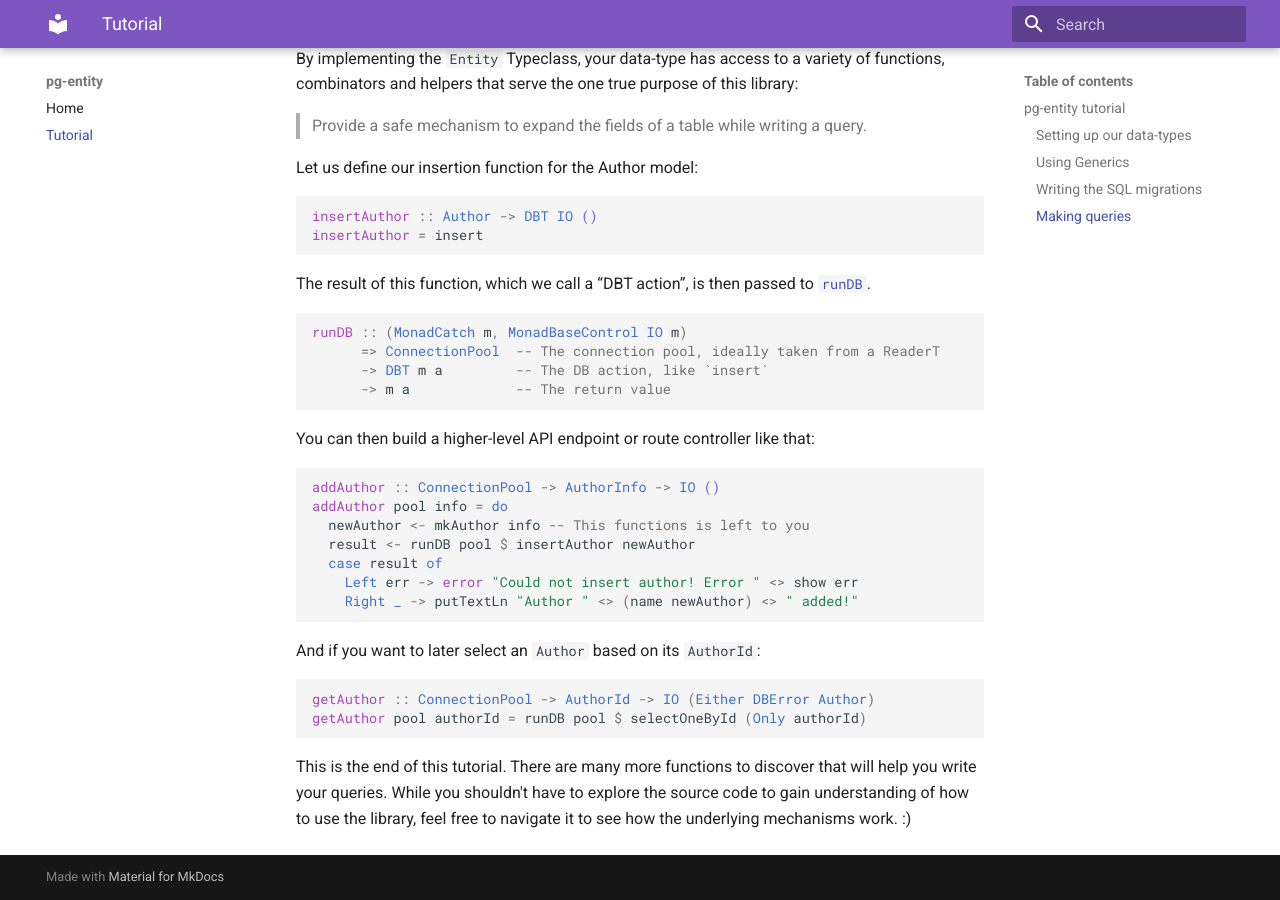
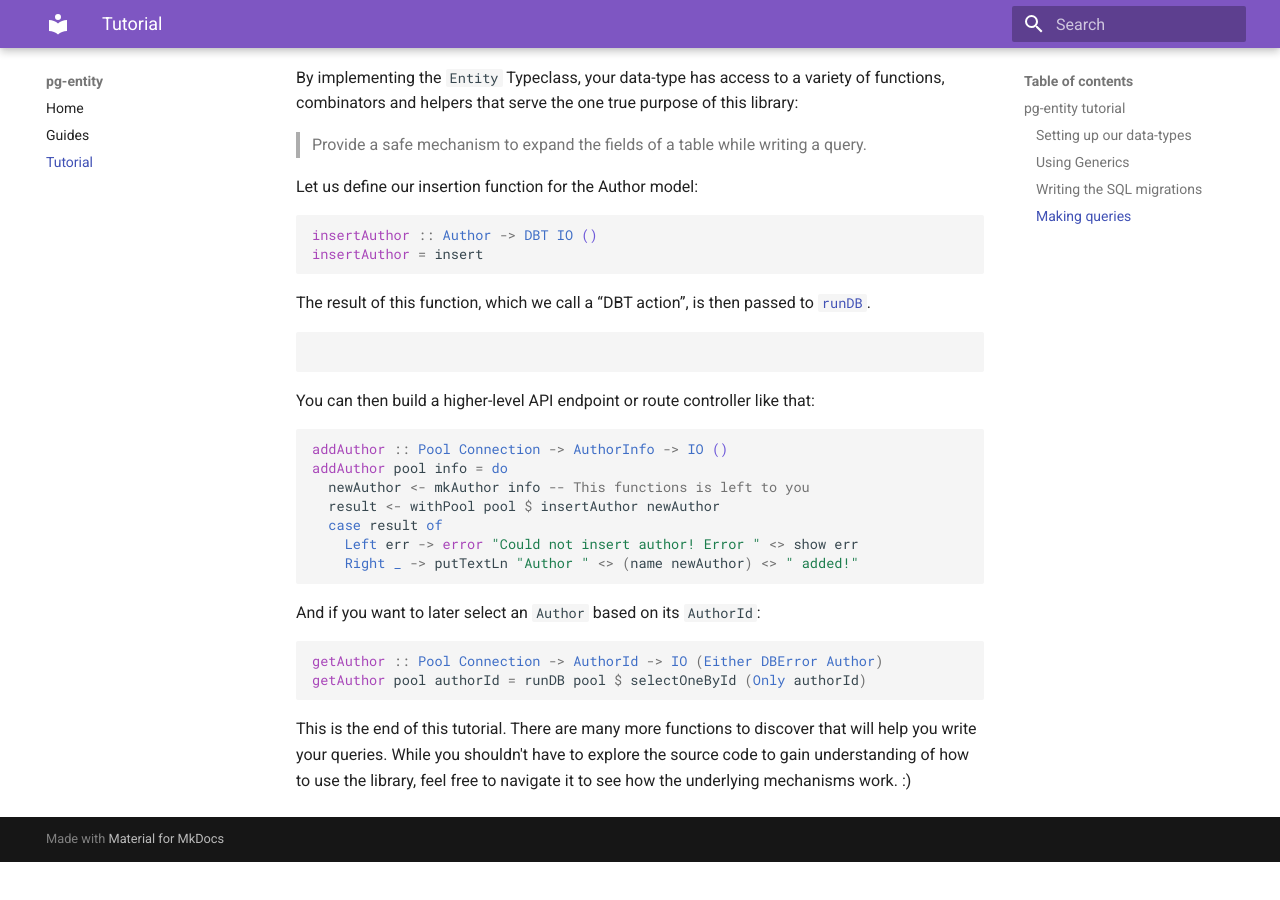
Before and after one commit to tchoutri/pg-entity, an MkDocs documentation site: the page built from docs/src/Tutorial.md, in a window 1280 px wide and 900 px high, scrolled down 3715 px. Built offline with MkDocs 1.6.1 and Material for MkDocs 9.7.7, drawn with Linux system fonts in a browser that asks for light colours; after the commit the page ends 4577 px from its top, so only the background shows below that.

Commit message:
Better docs

````diff
--- a/docs/src/Tutorial.md
+++ b/docs/src/Tutorial.md
@@ -33,6 +33,7 @@ import Data.Time (UTCTime)
 import Data.UUID (UUID)
 import Database.PostgreSQL.Simple
 import Database.PostgreSQL.Transact (DBT)
+import Data.Pool
 
 import Database.PostgreSQL.Entity
 ```
@@ -187,22 +188,18 @@ insertAuthor = insert
 ```
 
 <!-- Replace the usage of runDB by withPool -->
-The result of this function, which we call a “DBT action”, is then passed to [`runDB`](https://hackage.haskell.org/package/pg-entity-0.0.1.0/docs/Database-PostgreSQL-Entity-DBT.html#v:runDB).
+The result of this function, which we call a “DBT action”, is then passed to [`runDB`](https://hackage.haskell.org/package/pg-entity-0.0.1.0/docs/Database-PostgreSQL-Entity-DBT.html#v:withPool).
 
 ```haskell
-runDB :: (MonadCatch m, MonadBaseControl IO m)
-      => ConnectionPool  -- The connection pool, ideally taken from a ReaderT
-      -> DBT m a         -- The DB action, like `insert`
-      -> m a             -- The return value
 ```
 
 You can then build a higher-level API endpoint or route controller like that:
 
 ```haskell
-addAuthor :: ConnectionPool -> AuthorInfo -> IO ()
+addAuthor :: Pool Connection -> AuthorInfo -> IO ()
 addAuthor pool info = do
   newAuthor <- mkAuthor info -- This functions is left to you
-  result <- runDB pool $ insertAuthor newAuthor
+  result <- withPool pool $ insertAuthor newAuthor
   case result of
     Left err -> error "Could not insert author! Error " <> show err
     Right _ -> putTextLn "Author " <> (name newAuthor) <> " added!"
@@ -211,7 +208,7 @@ addAuthor pool info = do
 And if you want to later select an `Author` based on its `AuthorId`:
 
 ```haskell
-getAuthor :: ConnectionPool -> AuthorId -> IO (Either DBError Author)
+getAuthor :: Pool Connection -> AuthorId -> IO (Either DBError Author)
 getAuthor pool authorId = runDB pool $ selectOneById (Only authorId)
 ```
 
````
Also changed, not shown: docs/src/Guides.md (added, +62 -0 lines), docs/src/index.md (+3 -1 lines), 10 other files.
